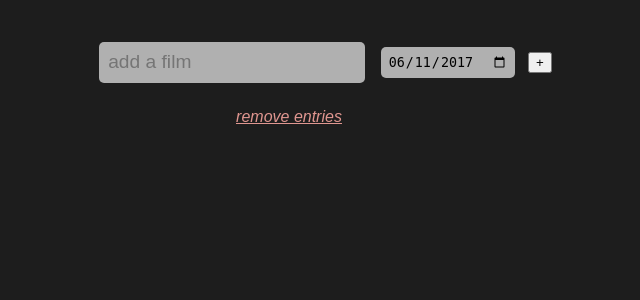
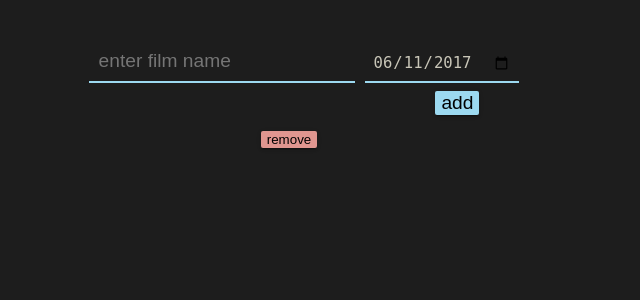
Before and after one commit to alfinoc/listening_history, a Flask app: a page that uses templates/films.html in a window 1280 px wide. Shown: the top 300 px of the page, without its empty margins (351-991 px from the left). Run offline with Flask 2, Linux system fonts and the light colour scheme; data that the repository does not hold is empty.

Commit message:
stylin the form

```diff
--- a/templates/films.html
+++ b/templates/films.html
@@ -7,29 +7,27 @@
 .submit-form {
   display: flex;
   flex-direction: row;
-  align-items: center;
+  align-items: flex-end;
+  padding-top: 0.5em;
 }
 
-.submit-form > * {
-  margin: 0.5em;
-}
-
-.submit-form input[type=text] {
-  display: flex;
-  flex: 1;
-  font-size: larger;
+.submit-form > *:first-child {
+  margin-right: 0.5em;
 }
 
 .submit-form input {
   padding: 0.5em;
-  border-radius: 5px;
-  background-color: #B0B0B0;
+  background-color: transparent;
+  border: none;
   outline: none;
-  border: none;
+  display: flex;
+  flex: 1;
+  font-size: larger;
+  color: rgb(201, 198, 184);
+  border-bottom: 2px solid #9CD9F0;
 }
 
 .submit-form input:focus {
-  background-color: white;
 }
 
 li form {
@@ -43,15 +41,38 @@ li form {
   color: #E09690;
 }
 
+button {
+  -webkit-appearance: none;
+  outline: none;
+  border: none;
+  font-family: inherit;
+  margin: auto;
+  display: block;
+  font-size: larger;
+  text-transform: lowercase;
+  border-radius: 2px;
+  background-color: #9CD9F0;
+  box-shadow: 0 3px 1px -2px rgba(0,0,0,.2), 0 2px 2px 0 rgba(0,0,0,.14), 0 1px 5px 0 rgba(0,0,0,.12);
+}
+
+button.remove {
+  background-color: #E09690;
+  font-size: smaller;
+}
+
   </style>
   <meta name="viewport" content="width=device-width">
 </head>
 <body>
 <div>
-  <form class="submit-form" action="/films/{{user}}/add">
-    <input type="text" placeholder="add a film" name="film" id="film-input">
-    <input type="date" id="date-picker" name="watch_time">
-    <button type="submit">+</button>
+  <form action="/films/{{user}}/add">
+    <div class="submit-form">
+      <input type="text" placeholder="enter film name" name="film" id="film-input">
+      <input type="date" id="date-picker" name="watch_time">
+    </div>
+    <div class="submit-form">
+      <button type="submit" class="text">Add</button>
+    </div>
   </form>
   <ul>
     {% for entry in log | sort(attribute='watch_time', reverse=True) %}
@@ -64,16 +85,20 @@ li form {
         <span>{{entry['watch_time'] | format_date}}</span>
         {% if showRemove %}
         <form action="/films/{{user}}/{{entry.id}}/remove">
-          <button type="submit">Remove</button>
+          <button type="submit" class="remove">remove</button>
         </form>
         {% endif %}
       </a>
     </li>
     {% endfor %}
   </ul>
+  {% if not showRemove %}
   <div class="footer">
-    <a href="/films/{{user}}?remove">remove entries</a>
+    <a href="/films/{{user}}?remove">
+      <button class="remove">remove</button>
+    </a>
   </div>
+  {% endif %}
 
   <script type="text/javascript">
 document.getElementById('date-picker').valueAsDate = new Date();
--- a/templates/main.css
+++ b/templates/main.css
@@ -24,6 +24,7 @@ li > a {
   flex: 1;
   display: flex;
   flex-direction: row;
+  align-items: center;
 }
 
 li a > span:first-child {
```
